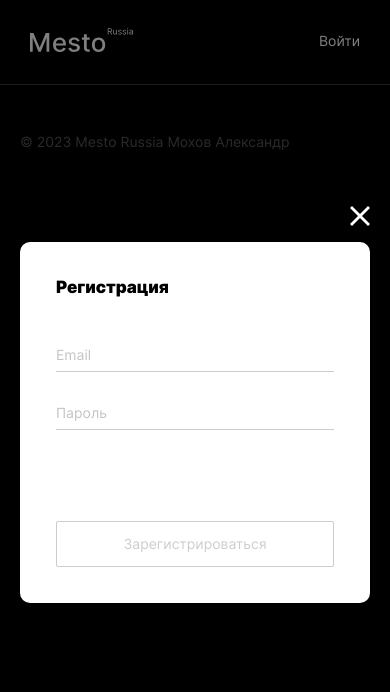
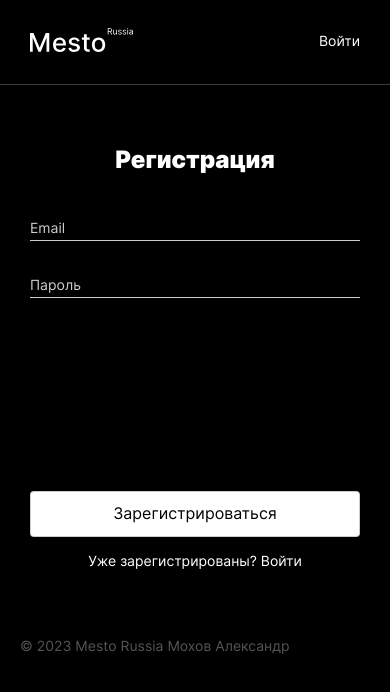
Before and after one commit to Alexandr-Mokhov/photo-gallery, a React app: page /sign-up in a window 390 px wide. Built offline with nearby package versions, Linux system fonts and the light colour scheme; no server answers.

Commit message:
feat: настроить стили компонентов register и login

```diff
--- a/src/blocks/form/__input-error/form__input-error.css
+++ /dev/null
@@ -1,3 +0,0 @@
-.form__input-error {
-
-}
--- a/src/blocks/form/__input/form__input.css
+++ b/src/blocks/form/__input/form__input.css
@@ -24,7 +24,7 @@
 
 @media screen and (max-width: 500px) {
 	.form__input {
-		width: calc(100vw - 60px);
+		width: 100%;
 	}
 
   .form__input:first-of-type {
--- a/src/blocks/form/__link-login/form__link-login.css
+++ b/src/blocks/form/__link-login/form__link-login.css
@@ -6,6 +6,7 @@
 	color: #FFF;
 	text-decoration: none;
 	transition: 0.5s ease;
+	text-align: center;
 }
 
 .form__link-login:hover {
--- a/src/blocks/form/form.css
+++ /dev/null
@@ -1,5 +0,0 @@
-.form {
-	display: flex;
-	flex-direction: column;
-	align-items: center;
-}
--- /dev/null
+++ b/src/blocks/popup/__close/_type/popup__close_type_inactive.css
@@ -0,0 +1,3 @@
+.popup__close_type_inactive {
+  width: 0;
+}
--- a/src/blocks/popup/__container/_type/popup__container_type_form.css
+++ b/src/blocks/popup/__container/_type/popup__container_type_form.css
@@ -1,12 +1,11 @@
 .popup__container_type_form {
-  width: 430px;
-  background-color: #FFF;
-  box-shadow: 0px 0px 25px rgba(0, 0, 0, 0.15);
-  border-radius: 10px;
-  display: flex;
-  flex-direction: column;
-  align-items: flex-start;
-  box-sizing: border-box;
-  padding: 36px;
-  position: relative;
+  width: 358px;
+  color: #FFF;
 }
+
+@media screen and (max-width: 500px) {
+  .popup__container_type_form {
+    margin: 0 30px;
+    padding: 0px;
+  }
+}
--- /dev/null
+++ b/src/blocks/popup/__container/_type/popup__container_type_popup.css
@@ -0,0 +1,12 @@
+.popup__container_type_popup {
+  width: 430px;
+  background-color: #FFF;
+  box-shadow: 0px 0px 25px rgba(0, 0, 0, 0.15);
+  border-radius: 10px;
+  display: flex;
+  flex-direction: column;
+  align-items: flex-start;
+  box-sizing: border-box;
+  padding: 36px;
+  position: relative;
+}
--- a/src/blocks/form/__button-submit/form__button-submit.css
+++ b/src/blocks/popup/__save/_type/popup__save_type_form.css
@@ -1,25 +1,22 @@
-.form__button-submit {
+.popup__save_type_form {
 	width: 358px;
 	height: 50px;
 	color: rgba(0, 0, 0, 1);
-	background-color: #FFF;
+	background-color: #FFf;
 	margin-top: 20vh;
-	font-size: 18px;
-	font-weight: 400;
-	line-height: 22px;
 	cursor: pointer;
 	border-radius: 4px;
 	transition: 0.5s ease;
 	padding: 0;
 }
 
-.form__button-submit:hover {
+.popup__save_type_form:hover {
 	opacity: .6;
 }
 
 @media screen and (max-width: 500px) {
-  .form__button-submit {
-		width: calc(100vw - 60px);
+  .popup__save_type_form {
+		width: 100%;
 		height: 46px;
     margin-top: 20vh;
     font-size: 16px;
--- a/src/blocks/form/__title/form__title.css
+++ b/src/blocks/popup/__title/_type/popup__title_type_form.css
@@ -1,8 +1,10 @@
-.form__title {
+.popup__title_type_form {
 	font-size: 24px;
 	font-weight: 900;
 	line-height: 29px;
 	margin: 60px 0 0;
+  color: #FFF;
+  text-align: center;
 }
 
 @media screen and (max-width: 500px) {
--- /dev/null
+++ b/src/blocks/popup/_type/popup_type_form.css
@@ -0,0 +1,12 @@
+.popup_type_form {
+    width: 100%;
+    height: 100%;
+    position: relative;
+    opacity: 1;
+    transition: .5s all ease;
+  }
+
+  .popup_opened {
+    pointer-events: all;
+    /* opacity: 1; */
+  }
--- a/src/components/Login.js
+++ b/src/components/Login.js
@@ -20,7 +20,7 @@ export default function Login({ isOpen, onClose, onAddPlace, isLoading }) {
 
   return (
     <PopupWithForm
-      name="login-form"
+      name="form"
       title="Вход"
       buttonText="Войти"
       isOpen={isOpen}
@@ -31,7 +31,7 @@ export default function Login({ isOpen, onClose, onAddPlace, isLoading }) {
     >
       <input
         id="input-email"
-        className={`popup__input ${!validation.errors['input-email'] || 'popup__input_type_error'}`}
+        className={`form__input ${!validation.errors['input-email'] || 'popup__input_type_error'}`}
         name="input-email"
         type="email"
         placeholder="Email"
@@ -44,7 +44,7 @@ export default function Login({ isOpen, onClose, onAddPlace, isLoading }) {
       </span>
       <input
         id="input-password"
-        className={`popup__input ${!validation.errors['input-password'] || 'popup__input_type_error'}`}
+        className={`form__input ${!validation.errors['input-password'] || 'popup__input_type_error'}`}
         name="input-password"
         type="password"
         placeholder="Пароль"
--- a/src/components/PopupWithForm.js
+++ b/src/components/PopupWithForm.js
@@ -1,17 +1,20 @@
+import { Link } from 'react-router-dom';
+
 export default function PopupWithForm({ name, title, buttonText, isOpen, onClose, onSubmit, isLoading, isDisabledButton, children }) {
   return (
     <div className={`popup popup_type_${name} ${isOpen ? 'popup_opened' : ''}`}>
-      <div className="popup__container popup__container_type_form">
-        <button className="popup__close" type="button" onClick={onClose} />
+      <div className={`popup__container popup__container_type_${name === 'form' ? 'form' : 'popup'}`}>
+        <button className={`popup__close ${name === 'form' ? 'popup__close_type_inactive' : ''}`} type="button" onClick={onClose} />
         <form className={`popup__form popup__form_type_${name}`} onSubmit={onSubmit} name={name} noValidate>
-          <h3 className="popup__title">{title}</h3>
+          <h3 className={`popup__title popup__title_type_${name === 'form' ? 'form' : 'popup'}`}>{title}</h3>
           {children}
           <button
-            className={`popup__save popup__save_type_${isLoading || isDisabledButton ? 'inactive' : 'active'}`}
+            className={`popup__save popup__save_type_${name === 'form' ? 'form' : ''} popup__save_type_${isLoading || isDisabledButton ? 'inactive' : 'active'}`}
             type="submit" disabled={isLoading || isDisabledButton}
           >
             {buttonText}
           </button>
+          {title === 'Регистрация' ? <Link className="form__link-login" to="/sign-in" >Уже зарегистрированы? Войти</Link> : ''}
         </form>
       </div>
     </div>
--- a/src/components/Register.js
+++ b/src/components/Register.js
@@ -21,7 +21,7 @@ export default function Register({ isOpen, onClose, onAddPlace, isLoading }) {
 
   return (
     <PopupWithForm
-      name="register-form"
+      name="form"
       title="Регистрация"
       buttonText="Зарегистрироваться"
       isOpen={isOpen}
@@ -32,7 +32,7 @@ export default function Register({ isOpen, onClose, onAddPlace, isLoading }) {
     >
       <input
         id="input-email"
-        className={`popup__input ${!validation.errors['input-email'] || 'popup__input_type_error'}`}
+        className={`form__input ${!validation.errors['input-email'] || 'popup__input_type_error'}`}
         name="input-email"
         type="email"
         placeholder="Email"
@@ -45,7 +45,7 @@ export default function Register({ isOpen, onClose, onAddPlace, isLoading }) {
       </span>
       <input
         id="input-password"
-        className={`popup__input ${!validation.errors['input-password'] || 'popup__input_type_error'}`}
+        className={`form__input ${!validation.errors['input-password'] || 'popup__input_type_error'}`}
         name="input-password"
         type="password"
         placeholder="Пароль"
@@ -57,9 +57,6 @@ export default function Register({ isOpen, onClose, onAddPlace, isLoading }) {
       <span className={`popup__input-error ${!validation.errors['input-password'] || 'popup__input-error_active'}`}>
         {validation.errors['input-password']}
       </span>
-
-			<Link className="form__link-login" to="/sign-in" >Уже зарегистрированы? Войти</Link>
-
     </PopupWithForm>
   )
 }
--- a/src/index.css
+++ b/src/index.css
@@ -38,13 +38,17 @@
 
 @import url(./blocks/popup/popup.css);
 @import url(./blocks/popup/_type/popup_type_image.css);
+@import url(./blocks/popup/_type/popup_type_form.css);
 @import url(./blocks/popup/__container/popup__conainer.css);
 @import url(./blocks/popup/__container/_type/popup__container_type_form.css);
+@import url(./blocks/popup/__container/_type/popup__container_type_popup.css);
 @import url(./blocks/popup/__container/_type/popup__container_type_image.css);
 @import url(./blocks/popup/__close/popup__close.css);
+@import url(./blocks/popup/__close/_type/popup__close_type_inactive.css);
 @import url(./blocks/popup/__form/popup__form.css);
 @import url(./blocks/popup/__title/popup__title.css);
 @import url(./blocks/popup/__title/_type/popup__title_type_image.css);
+@import url(./blocks/popup/__title/_type/popup__title_type_form.css);
 @import url(./blocks/popup/__input/popup__input.css);
 @import url(./blocks/popup/__input/_type/popup__input_type_error.css);
 @import url(./blocks/popup/__input-error/popup__input-error.css);
@@ -52,12 +56,10 @@
 @import url(./blocks/popup/__save/_type/popup__save_type_active.css);
 @import url(./blocks/popup/__save/_type/popup__save_type_inactive.css);
 @import url(./blocks/popup/__save/_type/popup__save_type_confirm.css);
+@import url(./blocks/popup/__save/_type/popup__save_type_form.css);
 @import url(./blocks/popup/__image/popup__image.css);
 
-@import url(./blocks/form/form.css);
-@import url(./blocks/form/__title/form__title.css);
 @import url(./blocks/form/__input/form__input.css);
-@import url(./blocks/form/__button-submit/form__button-submit.css);
 @import url(./blocks/form/__link-login/form__link-login.css);
 
 /* * {
```
